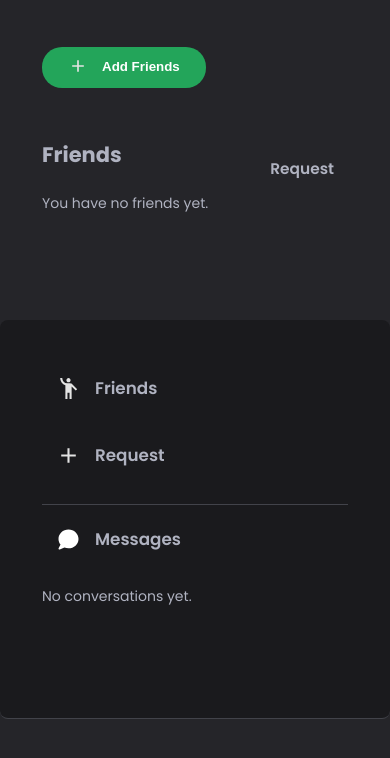
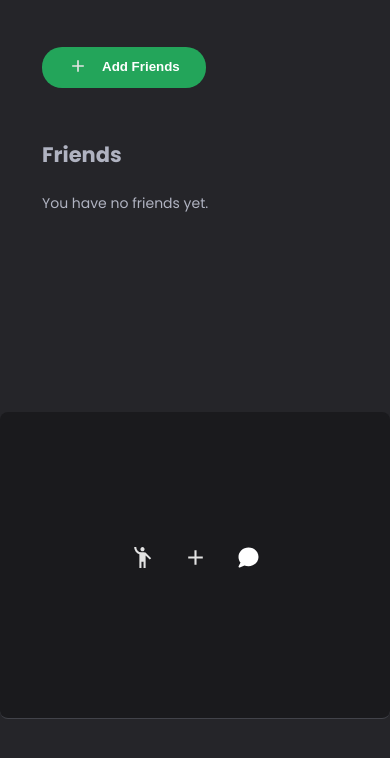
Before and after one commit to Visxal6/Project-B-24, a Django app: page /social/friends/ in a window 390 px wide. Shown: the part 60-818 px from the top of the page. Run offline with Django 5.2, Linux system fonts and the light colour scheme; the visitor is signed in with stand-in values (Sample User, id 1); data comes from the database, SQL or seed files in the repository; data that the repository does not hold is empty.

Commit message:
I dont remember tbh

```diff
--- a/social/static/social/styles/chat.css
+++ b/social/static/social/styles/chat.css
@@ -110,3 +110,22 @@
 .box-chat button:hover {
   background: #0062cc;
 }
+
+/* cellphones view */
+@media (max-width: 768px) {
+  #message-container {
+    display: flex;
+    flex-direction: row;
+    justify-content: center;
+    align-items: center;
+  }
+
+  span {
+    display: none;
+  }
+
+  #chats {
+    display: none;
+  }
+
+}
--- a/social/templates/social/chat_detail.html
+++ b/social/templates/social/chat_detail.html
@@ -106,7 +106,6 @@
       const data = await res.json();
       appendMessages(data.messages);
     } catch (e) {
-      // optional: console.warn(e);
     }
   }
   setInterval(poll, 2000);
@@ -134,7 +133,6 @@
         scrollToBottom();
       }
     } catch (e) {
-      // optional: console.warn(e);
     }
   });
 </script>
```
